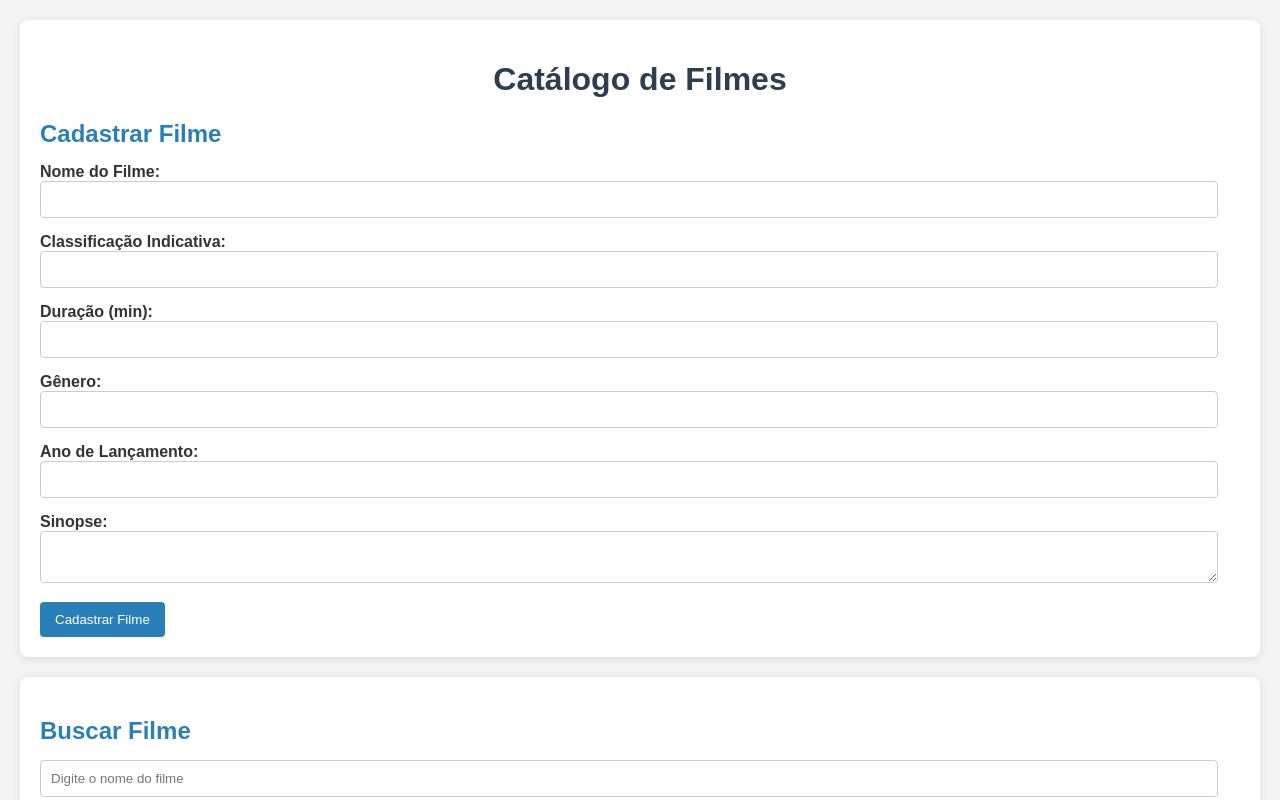
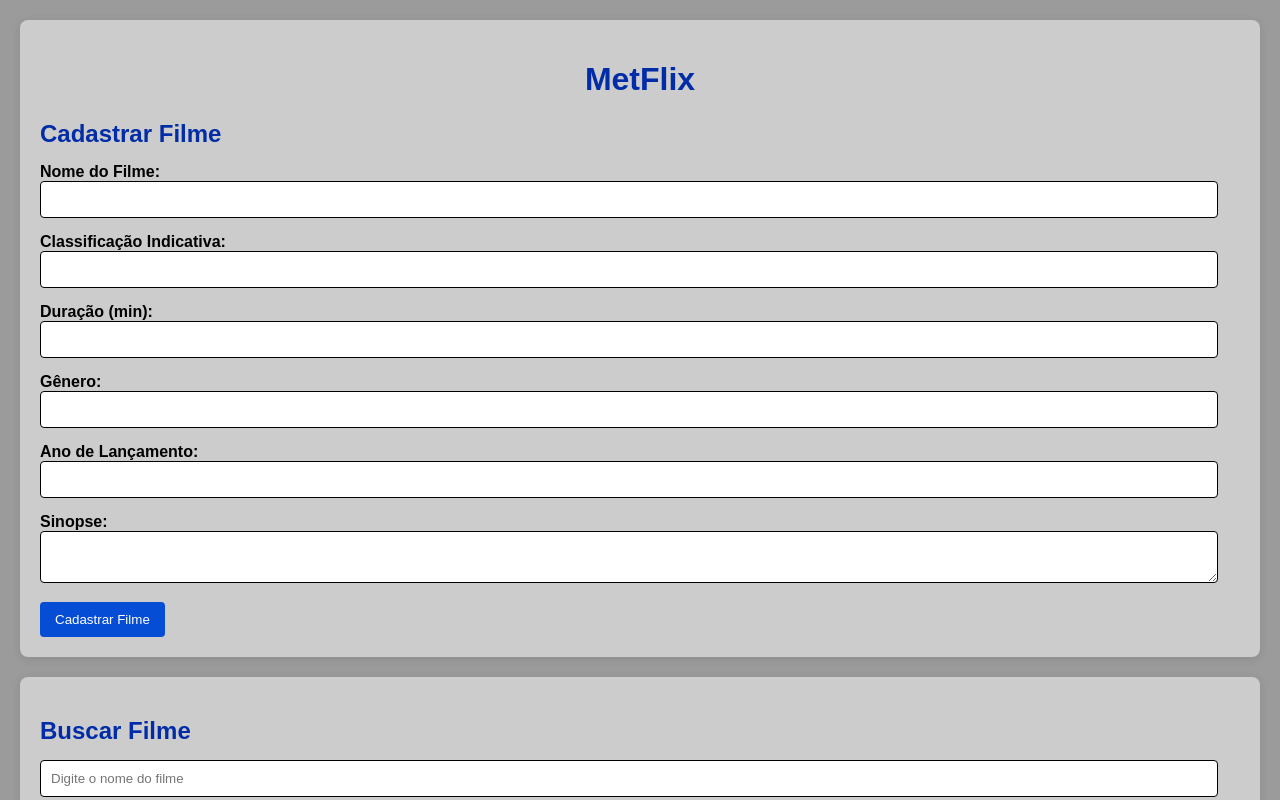
Before and after one commit to NotPietro/catalogo-de-filmes, a plain HTML site: page catalogo-de-filmes/catalogo.html in a window 1280 px wide. Shown: the top 800 px of the page. Drawn offline with Linux system fonts and the light colour scheme.

Commit message:
Add files via upload

```diff
--- a/catalogo-de-filmes/catalogo.html
+++ b/catalogo-de-filmes/catalogo.html
@@ -7,19 +7,19 @@
         <style>
             body {
     font-family: 'Arial', sans-serif;
-    background-color: #f4f4f4;
+    background-color: #9c9b9b;
     margin: 0;
     padding: 20px;
-    color: #333;
+    color: #000000;
 }
 
 h1 {
     text-align: center;
-    color: #2c3e50;
+    color: #002ca7;
 }
 
 .container {
-    background-color: #fff;
+    background-color: #cccccc;
     border-radius: 8px;
     box-shadow: 0 2px 10px rgba(0, 0, 0, 0.1);
     padding: 20px;
@@ -27,7 +27,7 @@ h1 {
 }
 
 h2 {
-    color: #2980b9;
+    color: #002ca7;
     margin-bottom: 15px;
 }
 
@@ -41,7 +41,7 @@ textarea {
     width: calc(100% - 22px);
     padding: 10px;
     margin-bottom: 15px;
-    border: 1px solid #ccc;
+    border: 1px solid #000000;
     border-radius: 4px;
     box-sizing: border-box;
 }
@@ -49,13 +49,13 @@ textarea {
 input[type="text"]:focus,
 input[type="number"]:focus,
 textarea:focus {
-    border-color: #8a0606;
+    border-color: #000000;
     outline: none;
 }
 
 button {
-    background-color: #2980b9;
-    color: white;
+    background-color: #044dd4;
+    color: rgb(255, 255, 255);
     border: none;
     padding: 10px 15px;
     border-radius: 4px;
@@ -64,7 +64,7 @@ button {
 }
 
 button:hover {
-    background-color: #3498db;
+    background-color: #003699;
 }
 
 #listaFilmes {
@@ -73,7 +73,7 @@ button:hover {
 }
 
 #listaFilmes li {
-    background-color: #e7f3fe;
+    background-color: #525252;
     padding: 10px;
     border-radius: 4px;
     margin-bottom: 10px;
@@ -81,7 +81,7 @@ button:hover {
 }
 
 #listaFilmes li:hover {
-    background-color: #d6e9f2;
+    background-color: #696969;
 }
 
         </style>
@@ -89,7 +89,7 @@ button:hover {
 
 <body>
     <div class="container">
-        <h1>Catálogo de Filmes</h1>
+        <h1>MetFlix</h1>
         <h2>Cadastrar Filme</h2>
         <form id="formFilme">
             <label for="nome">Nome do Filme:</label><br>
```
